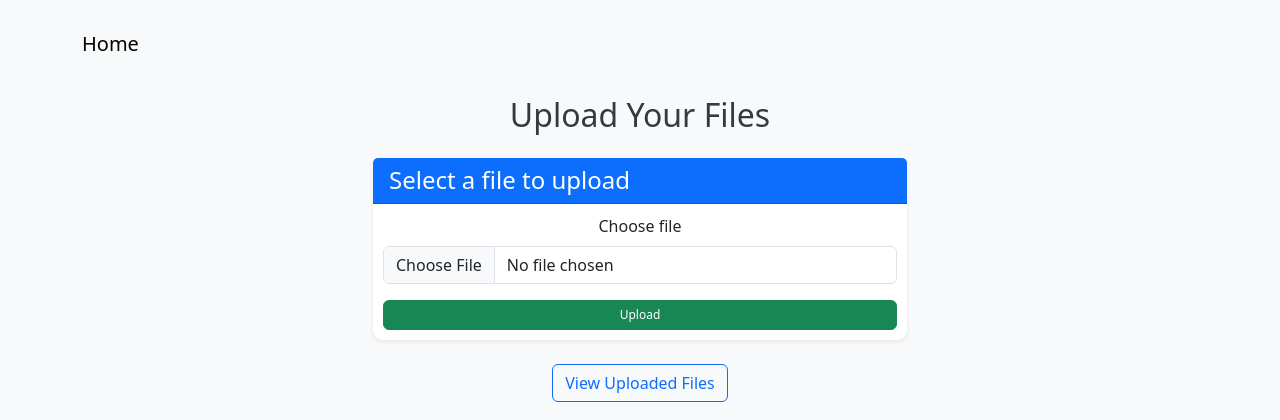
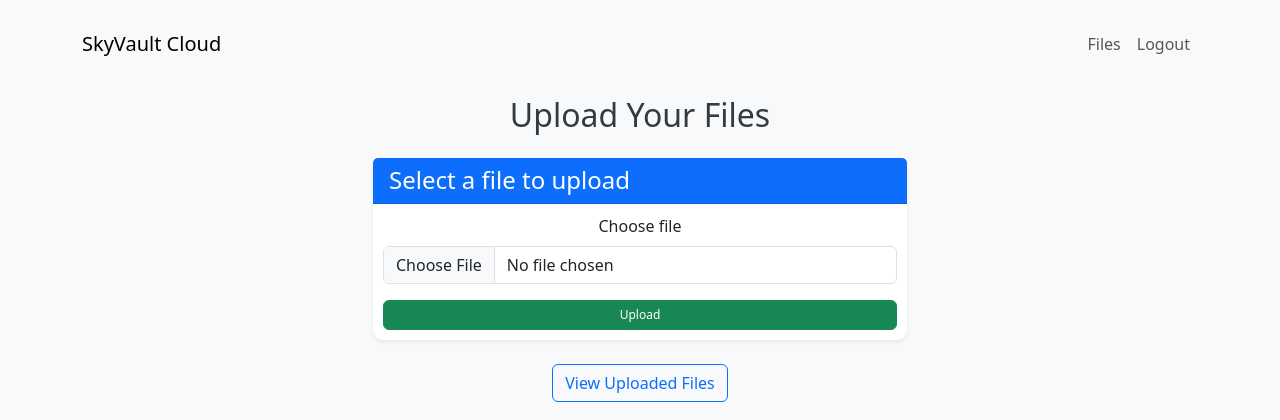
Before and after one commit to PriyanshuKSharma/SkyVault, a Flask app: page / in a window 1280 px wide. Shown: the top 420 px of the page. Run offline with Flask 3, Linux system fonts and the light colour scheme; a user stored in the database is signed in.

Commit message:
Updated base file for signup page

```diff
--- a/templates/base.html
+++ b/templates/base.html
@@ -3,7 +3,7 @@
 <head>
     <meta charset="UTF-8">
     <meta name="viewport" content="width=device-width, initial-scale=1.0">
-    <title>{% block title %}Secure Cloud Storage{% endblock %}</title>
+    <title>{% block title %}SkyVault Cloud: A Secure Cloud{% endblock %}</title>
     <link href="https://cdn.jsdelivr.net/npm/bootstrap@5.3.0-alpha1/dist/css/bootstrap.min.css" rel="stylesheet">
     <style>
         body {
@@ -16,9 +16,31 @@
 </head>
 <body>
     <div class="container">
-        <!-- Navbar (Optional) -->
+        <!-- Navbar -->
         <nav class="navbar navbar-expand-lg navbar-light bg-light mt-3">
-            <a class="navbar-brand" href="/">Home</a>
+            <a class="navbar-brand" href="/">SkyVault Cloud</a>
+            <button class="navbar-toggler" type="button" data-bs-toggle="collapse" data-bs-target="#navbarNav" aria-controls="navbarNav" aria-expanded="false" aria-label="Toggle navigation">
+                <span class="navbar-toggler-icon"></span>
+            </button>
+            <div class="collapse navbar-collapse" id="navbarNav">
+                <ul class="navbar-nav ms-auto">
+                    {% if current_user.is_authenticated %}
+                        <li class="nav-item">
+                            <a class="nav-link" href="{{ url_for('files') }}">Files</a>
+                        </li>
+                        <li class="nav-item">
+                            <a class="nav-link" href="{{ url_for('logout') }}">Logout</a>
+                        </li>
+                    {% else %}
+                        <li class="nav-item">
+                            <a class="nav-link" href="{{ url_for('login') }}">Login</a>
+                        </li>
+                        <li class="nav-item">
+                            <a class="nav-link" href="{{ url_for('signup') }}">Sign Up</a>
+                        </li>
+                    {% endif %}
+                </ul>
+            </div>
         </nav>
 
         <!-- Main content injected here -->
```
